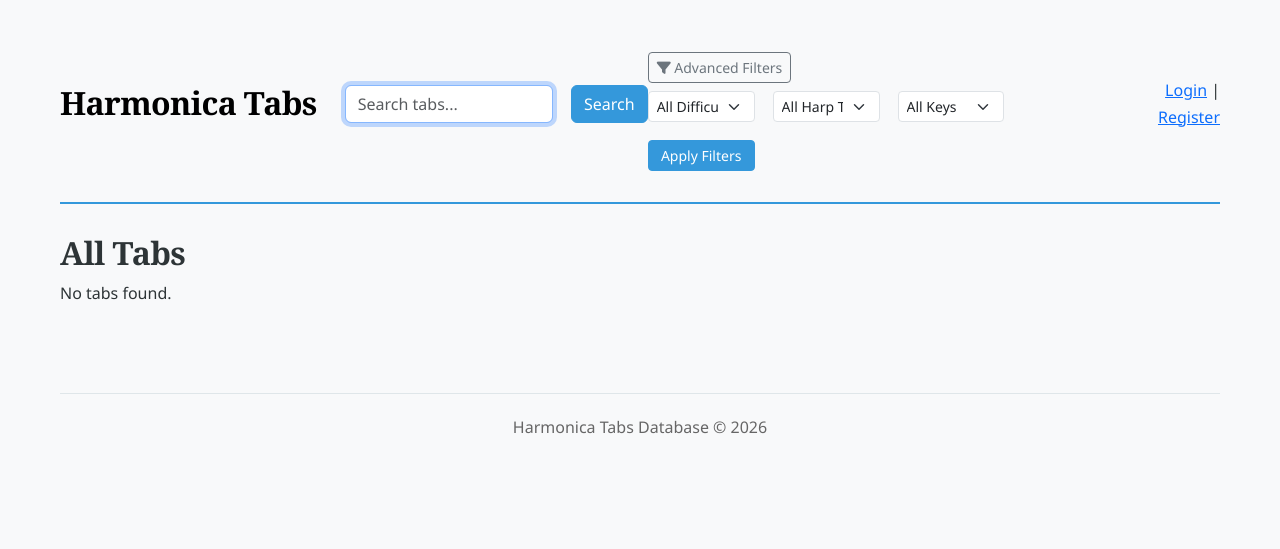
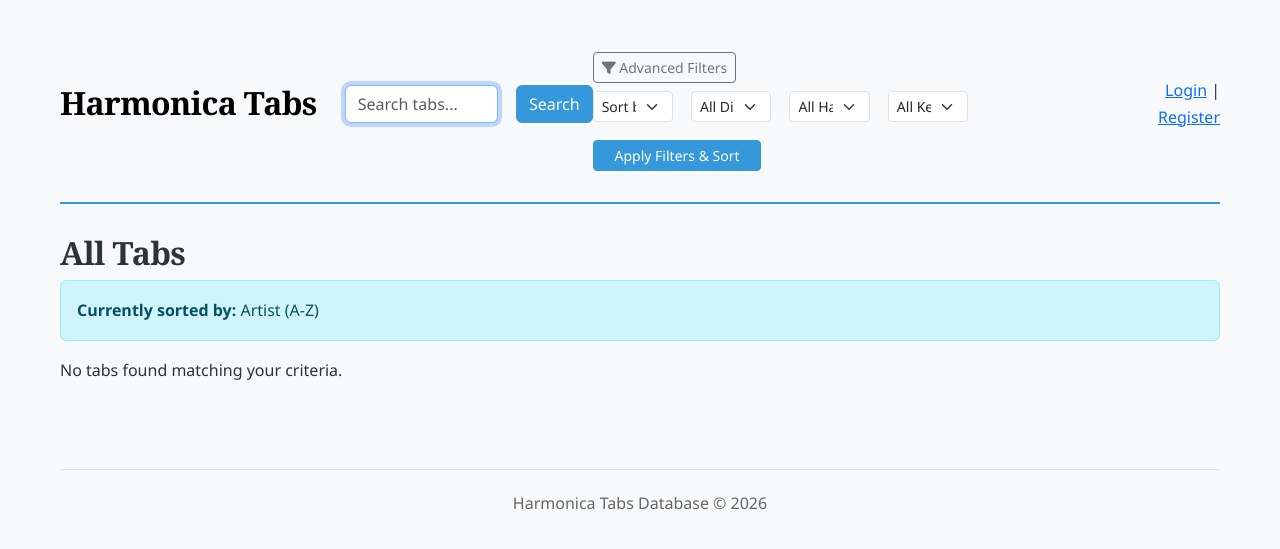
Before and after one commit to mthsgrc/harmonica_project, a Flask app: page /search in a window 1280 px wide, after a click on "Advanced Filters". Shown: the top 549 px of the page. Run offline with Flask 3, Linux system fonts and the light colour scheme; parts of the project's set-up code (start-up, migrations or seed data) failed here and were passed over; some libraries are stand-ins or nearby versions.

Commit message:
Add comprehensive sorting options for tab listings
- Add sorting dropdown with 6 options (artist, song, difficulty, key, recent, oldest)
- Implement sorting logic in both index and search routes
- Add current sort display to show users how results are ordered
- Preserve sort parameters in pagination links
- Update template layout to accommodate sorting controls
- Maintain secondary sorting for consistent results (e.g., artist + song)

```diff
--- a/app/routes.py
+++ b/app/routes.py
@@ -25,8 +25,29 @@ def index():
         page = request.args.get('page', 1, type=int)
         if page < 1:
             page = 1
-        tabs = Tab.query.paginate(page=page, per_page=24)
-        return render_template('index.html', tabs=tabs)
+        sort_by = request.args.get('sort', 'artist')  # Default sort by artist
+
+        # Build base query with sorting
+        base_query = Tab.query
+
+        # Apply sorting
+        if sort_by == 'artist':
+            base_query = base_query.order_by(Tab.artist, Tab.song)
+        elif sort_by == 'song':
+            base_query = base_query.order_by(Tab.song, Tab.artist)
+        elif sort_by == 'difficulty':
+            base_query = base_query.order_by(Tab.difficulty, Tab.artist, Tab.song)
+        elif sort_by == 'key':
+            base_query = base_query.order_by(Tab.harp_key, Tab.artist, Tab.song)
+        elif sort_by == 'recent':
+            base_query = base_query.order_by(Tab.created_at.desc())
+        elif sort_by == 'oldest':
+            base_query = base_query.order_by(Tab.created_at)
+        else:  # default to artist
+            base_query = base_query.order_by(Tab.artist, Tab.song)
+
+        tabs = base_query.paginate(page=page, per_page=24)
+        return render_template('index.html', tabs=tabs, sort_by=sort_by)
     except SQLAlchemyError as e:
         logger.error(f"Database error in index route: {str(e)}")
         flash('An error occurred while loading tabs. Please try again.', 'error')
@@ -66,6 +87,7 @@ def search():
         difficulty = request.args.get('difficulty', '')
         harp_type = request.args.get('harp_type', '')
         harp_key = request.args.get('harp_key', '')
+        sort_by = request.args.get('sort', 'artist')  # Default sort by artist
 
         # Build base query
         base_query = Tab.query
@@ -87,6 +109,22 @@ def search():
         if harp_key and harp_key.lower() != 'any':
             base_query = base_query.filter(Tab.harp_key == harp_key)
 
+        # Apply sorting
+        if sort_by == 'artist':
+            base_query = base_query.order_by(Tab.artist, Tab.song)
+        elif sort_by == 'song':
+            base_query = base_query.order_by(Tab.song, Tab.artist)
+        elif sort_by == 'difficulty':
+            base_query = base_query.order_by(Tab.difficulty, Tab.artist, Tab.song)
+        elif sort_by == 'key':
+            base_query = base_query.order_by(Tab.harp_key, Tab.artist, Tab.song)
+        elif sort_by == 'recent':
+            base_query = base_query.order_by(Tab.created_at.desc())
+        elif sort_by == 'oldest':
+            base_query = base_query.order_by(Tab.created_at)
+        else:  # default to artist
+            base_query = base_query.order_by(Tab.artist, Tab.song)
+
         # Execute query with pagination
         results = base_query.paginate(page=page, per_page=per_page)
 
@@ -98,6 +136,7 @@ def search():
         return render_template('index.html',
                              tabs=results,
                              query=query,
+                             sort_by=sort_by,
                              difficulties=difficulties,
                              harp_types=harp_types,
                              harp_keys=harp_keys,
--- a/app/templates/base.html
+++ b/app/templates/base.html
@@ -32,7 +32,17 @@
                     <div class="collapse mt-2" id="searchFilters">
                         <form class="row g-2" action="{{ url_for('main.search') }}" method="get">
                             <input type="hidden" name="q" value="{{ request.args.get('q', '') }}">
-                            <div class="col-md-3">
+                            <div class="col-md-2">
+                                <select class="form-select form-select-sm" name="sort">
+                                    <option value="artist" {% if request.args.get('sort', 'artist') == 'artist' %}selected{% endif %}>Sort by Artist</option>
+                                    <option value="song" {% if request.args.get('sort') == 'song' %}selected{% endif %}>Sort by Song</option>
+                                    <option value="difficulty" {% if request.args.get('sort') == 'difficulty' %}selected{% endif %}>Sort by Difficulty</option>
+                                    <option value="key" {% if request.args.get('sort') == 'key' %}selected{% endif %}>Sort by Key</option>
+                                    <option value="recent" {% if request.args.get('sort') == 'recent' %}selected{% endif %}>Most Recent</option>
+                                    <option value="oldest" {% if request.args.get('sort') == 'oldest' %}selected{% endif %}>Oldest First</option>
+                                </select>
+                            </div>
+                            <div class="col-md-2">
                                 <select class="form-select form-select-sm" name="difficulty">
                                     <option value="">All Difficulties</option>
                                     <option value="Beginner" {% if request.args.get('difficulty') == 'Beginner' %}selected{% endif %}>Beginner</option>
@@ -41,7 +51,7 @@
                                     <option value="Expert" {% if request.args.get('difficulty') == 'Expert' %}selected{% endif %}>Expert</option>
                                 </select>
                             </div>
-                            <div class="col-md-3">
+                            <div class="col-md-2">
                                 <select class="form-select form-select-sm" name="harp_type">
                                     <option value="">All Harp Types</option>
                                     <option value="Chromatic" {% if request.args.get('harp_type') == 'Chromatic' %}selected{% endif %}>Chromatic</option>
@@ -51,7 +61,7 @@
                                     <option value="Tremolo" {% if request.args.get('harp_type') == 'Tremolo' %}selected{% endif %}>Tremolo</option>
                                 </select>
                             </div>
-                            <div class="col-md-3">
+                            <div class="col-md-2">
                                 <select class="form-select form-select-sm" name="harp_key">
                                     <option value="">All Keys</option>
                                     <option value="A" {% if request.args.get('harp_key') == 'A' %}selected{% endif %}>A</option>
@@ -68,8 +78,8 @@
                                     <option value="G#/Ab" {% if request.args.get('harp_key') == 'G#/Ab' %}selected{% endif %}>G#/Ab</option>
                                 </select>
                             </div>
-                            <div class="col-md-3">
-                                <button class="btn btn-primary btn-sm w-100" type="submit">Apply Filters</button>
+                            <div class="col-md-4">
+                                <button class="btn btn-primary btn-sm w-100" type="submit">Apply Filters & Sort</button>
                             </div>
                         </form>
                     </div>
--- a/app/templates/index.html
+++ b/app/templates/index.html
@@ -2,22 +2,53 @@
 
 {% block content %}
     <h2>{% if query %}Search Results for "{{ query }}"{% else %}All Tabs{% endif %}</h2>
+
+    <!-- Current Sort Display -->
+    <div class="alert alert-info">
+        <strong>Currently sorted by:</strong>
+        {% if sort_by == 'artist' %}Artist (A-Z){% endif %}
+        {% if sort_by == 'song' %}Song Title (A-Z){% endif %}
+        {% if sort_by == 'difficulty' %}Difficulty{% endif %}
+        {% if sort_by == 'key' %}Key{% endif %}
+        {% if sort_by == 'recent' %}Most Recent{% endif %}
+        {% if sort_by == 'oldest' %}Oldest First{% endif %}
+    </div>
+
+    <!-- Active Filters Display -->
+    {% if request.args.get('difficulty') or request.args.get('harp_type') or request.args.get('harp_key') %}
+        <div class="alert alert-info d-flex justify-content-between align-items-center">
+            <div>
+                <strong>Active Filters:</strong>
+                {% if request.args.get('difficulty') %}
+                    <span class="badge bg-primary me-1">Difficulty: {{ request.args.get('difficulty') }}</span>
+                {% endif %}
+                {% if request.args.get('harp_type') %}
+                    <span class="badge bg-primary me-1">Harp: {{ request.args.get('harp_type') }}</span>
+                {% endif %}
+                {% if request.args.get('harp_key') %}
+                    <span class="badge bg-primary me-1">Key: {{ request.args.get('harp_key') }}</span>
+                {% endif %}
+            </div>
+            <a href="{{ url_for('main.search') }}{% if query %}?q={{ query }}{% endif %}" class="btn btn-sm btn-outline-secondary">Clear Filters</a>
+        </div>
+    {% endif %}
 
     <div class="tabs-list">
         {% for tab in tabs.items %}
             <div class="tab-card">
                 <h3><a href="{{ url_for('main.view_tab', tab_id=tab.id) }}">{{ tab.song }}</a></h3>
                 <p><strong>Artist:</strong> {{ tab.artist }}</p>
-                <p><strong>Key:</strong> {{ tab.key }} | <strong>Harp:</strong> {{ tab.harp_type }}</p>
+                <p><strong>Key:</strong> {{ tab.harp_key }} | <strong>Harp:</strong> {{ tab.harp_type }} {% if tab.difficulty %}| <strong>Difficulty:</strong> {{ tab.difficulty }}{% endif %}</p>
+                {% if tab.genre %}<p><strong>Genre:</strong> {{ tab.genre }}</p>{% endif %}
             </div>
         {% else %}
-            <p>No tabs found.</p>
+            <p>No tabs found matching your criteria.</p>
         {% endfor %}
     </div>
 
     <div class="pagination">
         {% if tabs.has_prev %}
-            <a href="{{ url_for('main.index', page=tabs.prev_num) }}{% if query %}&q={{ query }}{% endif %}">&laquo; Previous</a>
+            <a href="{{ url_for('main.index', page=tabs.prev_num) }}{% if query %}?q={{ query }}{% endif %}{% if request.args.get('difficulty') %}&difficulty={{ request.args.get('difficulty') }}{% endif %}{% if request.args.get('harp_type') %}&harp_type={{ request.args.get('harp_type') }}{% endif %}{% if request.args.get('harp_key') %}&harp_key={{ request.args.get('harp_key') }}{% endif %}{% if sort_by %}&sort={{ sort_by }}{% endif %}">&laquo; Previous</a>
         {% endif %}
 
         {% for page_num in tabs.iter_pages() %}
@@ -25,7 +56,7 @@
                 {% if tabs.page == page_num %}
                     <strong>{{ page_num }}</strong>
                 {% else %}
-                    <a href="{{ url_for('main.search', page=page_num) }}{% if query %}&q={{ query }}{% endif %}">{{ page_num }}</a>
+                    <a href="{{ url_for('main.search', page=page_num) }}{% if query %}?q={{ query }}{% endif %}{% if request.args.get('difficulty') %}&difficulty={{ request.args.get('difficulty') }}{% endif %}{% if request.args.get('harp_type') %}&harp_type={{ request.args.get('harp_type') }}{% endif %}{% if request.args.get('harp_key') %}&harp_key={{ request.args.get('harp_key') }}{% endif %}{% if sort_by %}&sort={{ sort_by }}{% endif %}">{{ page_num }}</a>
                 {% endif %}
             {% else %}
                 <span>...</span>
@@ -33,7 +64,7 @@
         {% endfor %}
 
         {% if tabs.has_next %}
-            <a href="{{ url_for('main.search', page=tabs.next_num) }}{% if query %}&q={{ query }}{% endif %}">Next &raquo;</a>
+            <a href="{{ url_for('main.search', page=tabs.next_num) }}{% if query %}?q={{ query }}{% endif %}{% if request.args.get('difficulty') %}&difficulty={{ request.args.get('difficulty') }}{% endif %}{% if request.args.get('harp_type') %}&harp_type={{ request.args.get('harp_type') }}{% endif %}{% if request.args.get('harp_key') %}&harp_key={{ request.args.get('harp_key') }}{% endif %}{% if sort_by %}&sort={{ sort_by }}{% endif %}">Next &raquo;</a>
         {% endif %}
     </div>
 {% endblock %}
```
